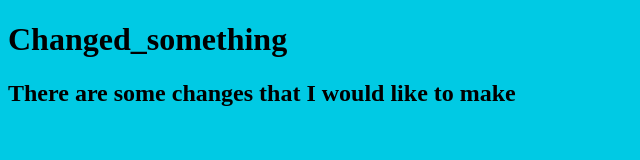
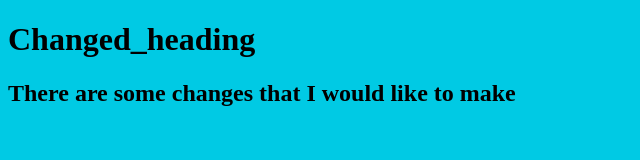
Before and after one commit to knowalldata/github_learning, a plain HTML site: page index.html in a window 1280 px wide. Shown: the whole page, without its empty margins (0-640 px from the left). Drawn offline with Linux system fonts and the light colour scheme.

Commit message:
changedheading

```diff
--- a/index.html
+++ b/index.html
@@ -9,7 +9,7 @@
 </head>
 <body>
 	<header>
-		<h1>Changed_something</h1>
+		<h1>Changed_heading</h1>
 		<h2>There are some changes that
 		I would like to make </h2>
 
```
